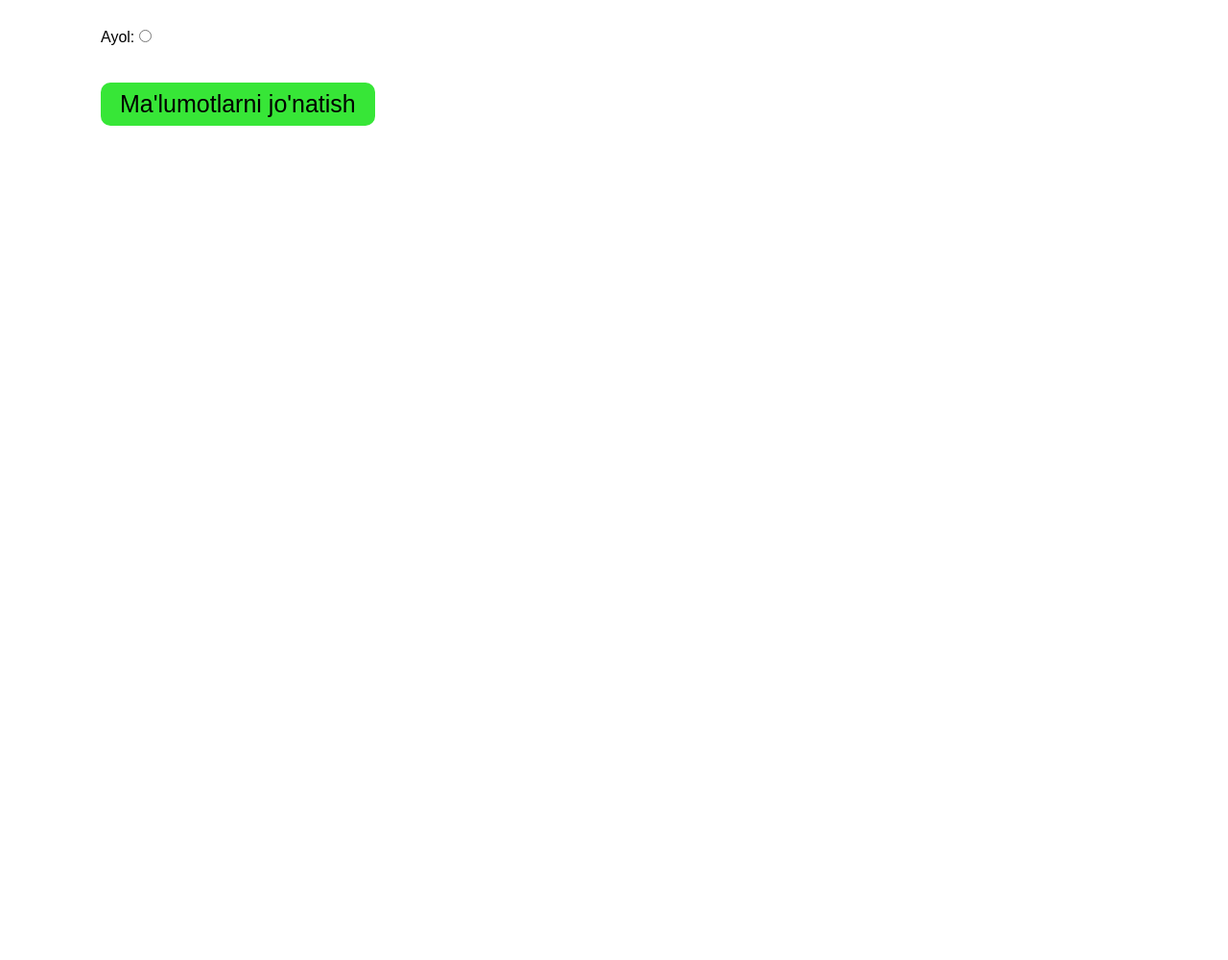
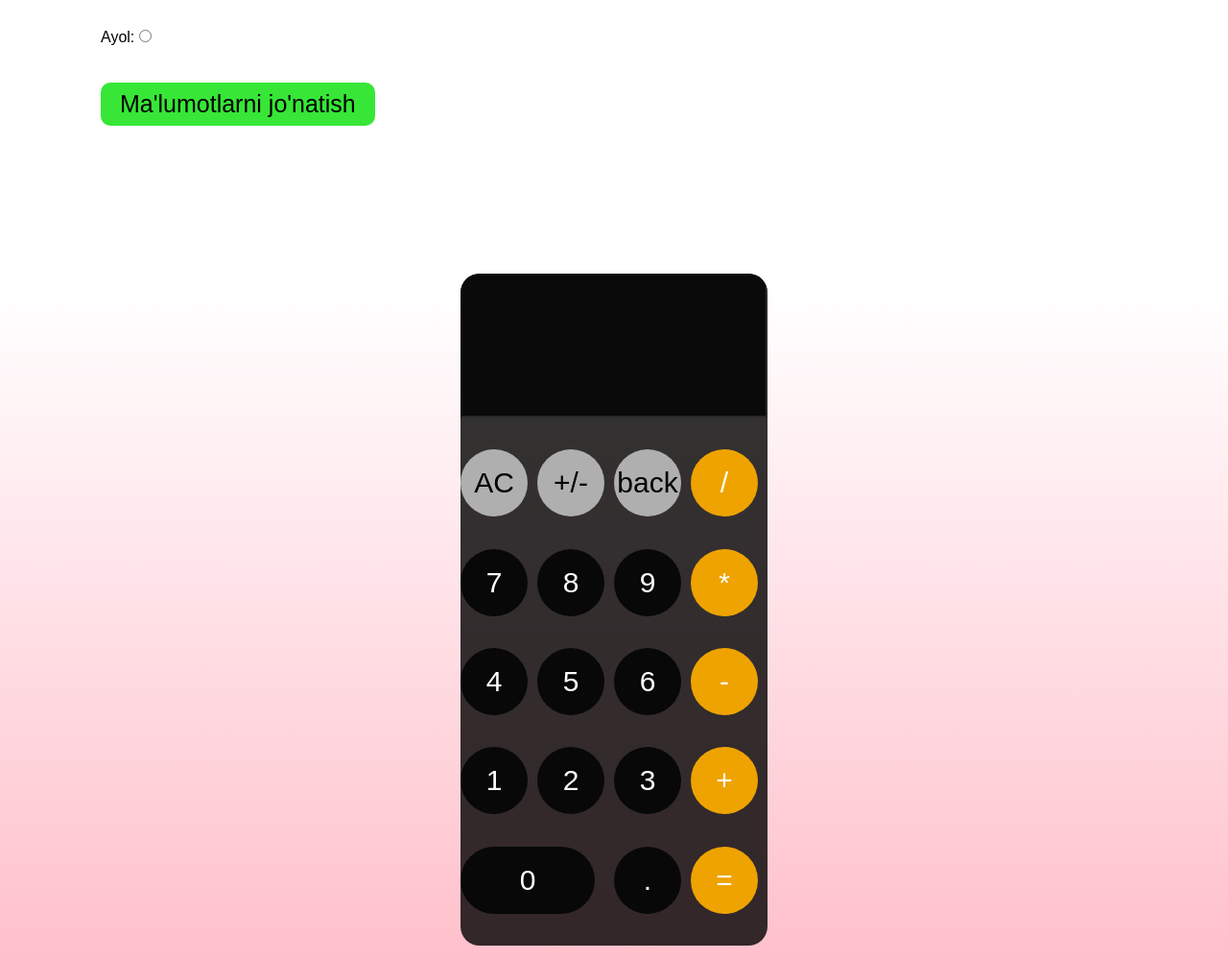
Before and after one commit to NodirFatxullayev/jsImtihon, a plain HTML site: page index.html in a window 1280 px wide. Shown: the part 2600-3600 px from the top of the page at 96% size. Before the commit the page ends 2900 px from the top, so only its background shows below. Drawn offline with Linux system fonts and the light colour scheme.

Commit message:
Kalkulyator bo'limi tayor

```diff
--- /dev/null
+++ b/calculation.js
@@ -0,0 +1,34 @@
+let display = document.querySelector(".inp"),
+    inner = document.querySelectorAll(".inner"),
+    evil = document.querySelector(".evil"),
+    clear = document.querySelector(".clear"),
+    rever = document.querySelector(".rever"),
+    back = document.querySelector(".back");
+
+inner.forEach((item) => {
+    item.addEventListener("click", () => {
+        display.value += item.textContent;
+    })
+});
+
+evil.addEventListener("click", () => {
+    let x = eval(display.value);
+    display.value = x;
+});
+
+clear.addEventListener("click", () => {
+    display.value = "";
+});
+
+rever.addEventListener("click", () => {
+    display.value *= -1;
+});
+
+back.addEventListener("click", () => {
+    let str = display.value;
+    let arr = str.split("");
+    arr.pop();
+
+    display.value = arr.join("");
+
+})
--- a/index.html
+++ b/index.html
@@ -97,10 +97,36 @@
         </div>
     </section>
 
+    <section class="math">
+        <div class="cal">
+            <input type="text" class="inp" disabled>
+            <button class="grey clear">AC</button>
+            <button class="grey rever">+/-</button>
+            <button class="grey back">back</button>
+            <button class="gold inner">/</button>
+            <button class="inner">7</button>
+            <button class="inner">8</button>
+            <button class="inner">9</button>
+            <button class="gold inner">*</button>
+            <button class="inner">4</button>
+            <button class="inner">5</button>
+            <button class="inner">6</button>
+            <button class="gold inner">-</button>
+            <button class="inner">1</button>
+            <button class="inner">2</button>
+            <button class="inner">3</button>
+            <button class="gold inner">+</button>
+            <button class="zero inner">0</button>
+            <button class="inner">.</button>
+            <button class="gold evil">=</button>
+        </div>
+    </section>
+
     <script src="./header.js"></script>
     <script src="./count.js"></script>
     <script src="./slide.js"></script>
     <script src="./form.js"></script>
+    <script src="./calculation.js"></script>
 </body>
 
 </html>
--- a/style.css
+++ b/style.css
@@ -253,3 +253,63 @@ tbody tr td img{
     width: 40px;
     border-radius: 50%;
 }
+
+.math{
+    width: 1440px;
+    height: 700px;
+    background: linear-gradient(to bottom, white, pink);
+    display: flex;
+    justify-content: center;
+    align-items: center;
+    position: relative;
+}
+.math img{
+    width: 500px;
+    position: absolute;
+    z-index: 2;
+}
+.math .cal{
+    transform: translate(0, -15px);
+    width: 320px;
+    height: 700px;
+    background-color: rgba(0, 0, 0, 0.801);
+    z-index: 1;
+    display: grid;
+    grid-template-columns: auto auto auto auto;
+    border-radius: 20px;
+    overflow: hidden;
+}
+.math .cal input{
+    grid-column: 1/5;
+    text-align: right;
+    height: 150px;
+    color: #fff;
+    background-color: rgba(0, 0, 0, 0.801);
+    font-size: 30px;
+    width: 320px;
+    display: flex;
+    align-items: flex-end;
+}
+.math .cal button{
+    border-radius: 50%;
+    width: 70px;
+    height: 70px;
+    font-size: 30px;
+    border: none;
+    background-color: #080808;
+    color: #fff;
+}
+.math .cal .zero{
+    grid-column: 1/3;
+    width: 140px;
+    height: 70px;
+    border-radius: 35px;
+}
+.math .cal .grey{
+    background-color: rgb(175, 175, 175);
+    color: black;
+}
+.math .cal .gold{
+    background-color: rgb(238, 163, 0);
+    color: #fff;
+}
```
Also changed, not shown: img/calculation.png (added).
